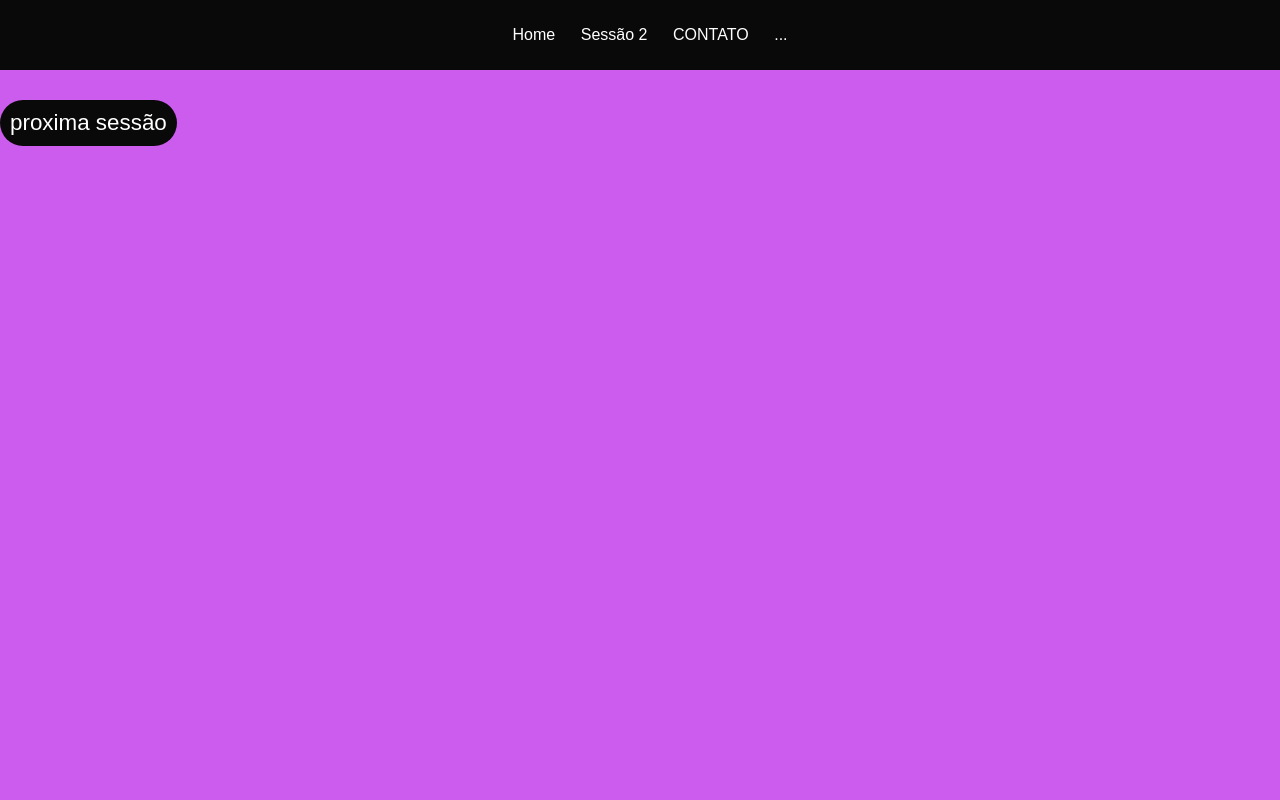
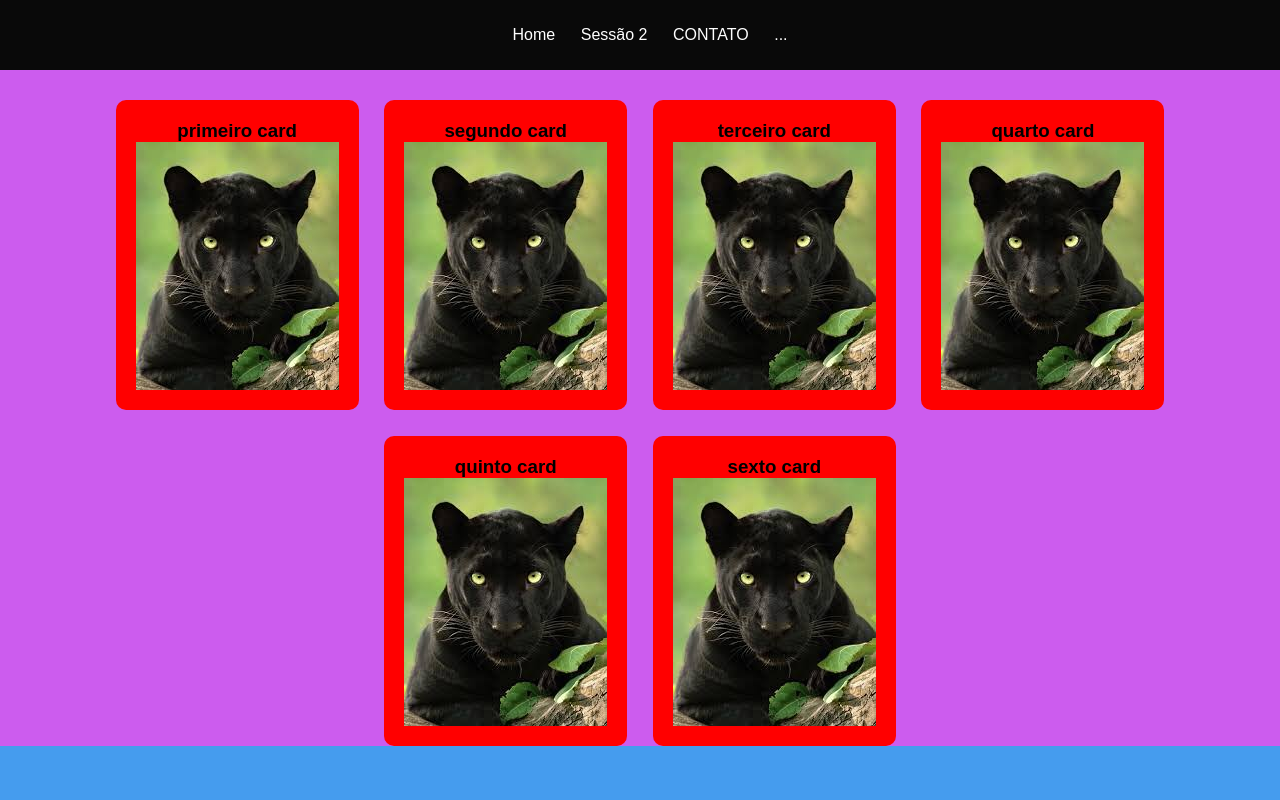
Before and after one commit to Andredev-dias/tt, a React (Vite) app: page / in a window 1280 px wide. Shown: the top 800 px of the page. Built offline with nearby package versions, Linux system fonts and the light colour scheme.

Commit message:
Add files via upload

```diff
--- a/src/App.jsx
+++ b/src/App.jsx
@@ -1,6 +1,9 @@
-import './App.css'
+import style from './App.module.css'
 import { Btn } from './components/btn'
 import { Menu } from './components/menu'
+import { Card } from './components/card'
+
+import p1 from "./assets/images/p1.jpeg"
 
 function App() {
 
@@ -8,10 +11,17 @@ function App() {
     <>
     <Menu s1='Home' s2='Sessão 2' s3='CONTATO' s4='...'/>
     <main>
-      <section id='s1'>
-       <Btn text="proxima sessão" func="#s2"/>
+      <section id='s1' className={style.s1}>
+       {/* <Btn text="proxima sessão" func="#s2"/> <br /> */}
+        <Card text="primeiro card" img={p1}/>
+        <Card text="segundo card" img={p1}/>
+        <Card text="terceiro card" img={p1}/>
+        <Card text="quarto card" img={p1}/>
+        <Card text="quinto card" img={p1}/>
+        <Card text="sexto card" img={p1}/>
+
       </section>
-      <section id='s2'>
+      <section id='s2' className={style.s2}>
       <Btn text="volta pra cima" func="#s1"/>
       </section>
     </main>
--- /dev/null
+++ b/src/App.module.css
@@ -0,0 +1,16 @@
+.s1{
+  background-color: rgb(204, 92, 238);
+  padding-top: 100px;
+  display: flex;
+  flex-wrap: wrap;
+  align-items: center;
+  justify-content: center;
+  gap: 2vw;
+  height: auto;
+  min-height: 80vh;
+}
+
+.s2{
+  background-color: rgb(69, 156, 238);
+  padding-top: 100px;
+}
--- a/src/Contact.jsx
+++ b/src/Contact.jsx
@@ -31,7 +31,7 @@ function Contact() {
           console.log("CEP não encontrado");
           return;
         }
-        // console.log(data)
+        console.log(data)
 
         const {logradouro, localidade, uf} = data;
         const address = `${logradouro ? logradouro + ', ' : ''}${localidade}, ${uf}`;
@@ -39,6 +39,7 @@ function Contact() {
              fetch(`https://nominatim.openstreetmap.org/search?format=json&q=${encodeURIComponent(address)}`)
              .then(response => response.json())
              .then(locationData => {
+              console.log(locationData, "eu aqui claudinho")
                if (locationData.length > 0) {
                  const { lat, lon } = locationData[0];
                  setLat(parseFloat(lat));
@@ -75,7 +76,7 @@ function Contact() {
         />
         <Marker position={position}>
           <Popup>
-           <a target="_blank" href={`https://www.google.com.br/maps/@${lat},${lng}m/data=!3m1!1e3?hl=pt-BR&entry=ttu&g_ep=EgoyMDI1MDQwMi4xIKXMDSoJLDEwMjExNDUzSAFQAw%3D%3D`}>Abrir no Google maps</a>
+           <a target="_blank" href={`https://www.google.com.br/maps/@${position}m/data=!3m1!1e3?hl=pt-BR&entry=ttu&g_ep=EgoyMDI1MDQwMi4xIKXMDSoJLDEwMjExNDUzSAFQAw%3D%3D`}>Abrir no Google maps</a>
           </Popup>
         </Marker>
       </MapContainer>
--- /dev/null
+++ b/src/components/card.jsx
@@ -0,0 +1,10 @@
+import style from './card.module.css'
+
+export const Card = (props) => {
+    return(
+        <div className={style.wrapCard}>
+            <h3>{props.text}</h3>
+            <img src={props.img} alt={props.text} />
+        </div>
+    )
+}
--- /dev/null
+++ b/src/components/card.module.css
@@ -0,0 +1,10 @@
+.wrapCard{
+    background-color: red;
+    max-width:250px;
+    display: flex;
+    flex-direction: column;
+    align-items: center;
+    justify-content: center;
+    padding: 20px;
+    border-radius: 10px;
+}
```
Also changed, not shown: src/assets/images/p1.jpeg (added).
